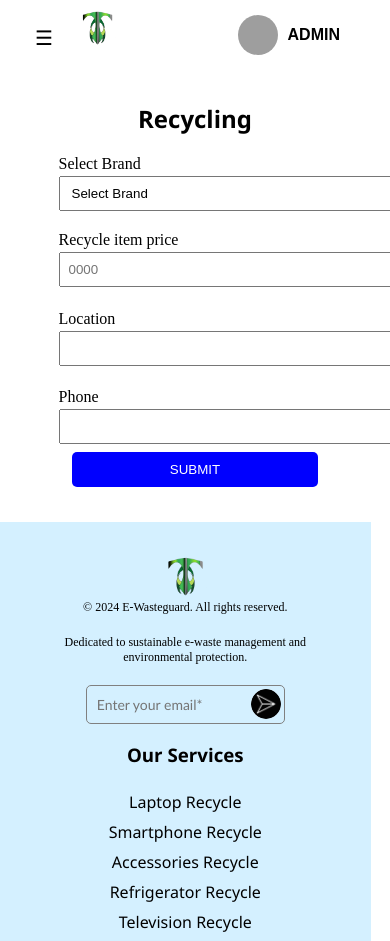
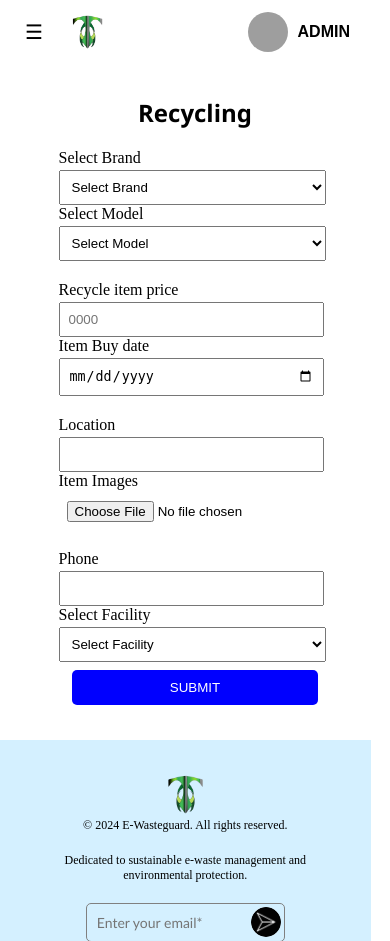
Before and after one commit to shivam2419/E-Wasteguard, a Django app: page /recycle_main/ in a window 390 px wide; the page is wider, and only the part inside the window is pictured. Shown: the top 941 px of that part. Run offline with Django 5.2, Linux system fonts and the light colour scheme; a user stored in the database is signed in; some libraries are stand-ins or nearby versions; grey boxes are pictures that could not be loaded.

Commit message:
Add files via upload

```diff
--- a/static/base.css
+++ b/static/base.css
@@ -25,7 +25,7 @@
 
 nav {
     background-color: white; /* Background color for the navbar */
-    padding: 10px 20px; /* Padding for the navbar */
+    padding: 10px 10px; /* Padding for the navbar */
     display: flex;
     align-items: center;
     justify-content: space-between;
@@ -39,6 +39,7 @@
     height: 35px;
     background-color: white;
     text-decoration: none;
+    margin-bottom: -10px;
 }
 
 /* Navbar links styles */
--- a/static/recycle_main.css
+++ b/static/recycle_main.css
@@ -48,3 +48,16 @@
     border: 1px solid blue;
     cursor: pointer;
 }
+
+@media screen and (max-width: 800px) {
+    form .row-1, form .row-2, form .row-3, form .row-4{
+        display: block;
+    }
+    .col-1 input, .col-2 input{
+        width: 90%;
+    }
+    .col-1 select, .col-2 select{
+        width: 98%;
+    }
+
+}
```
